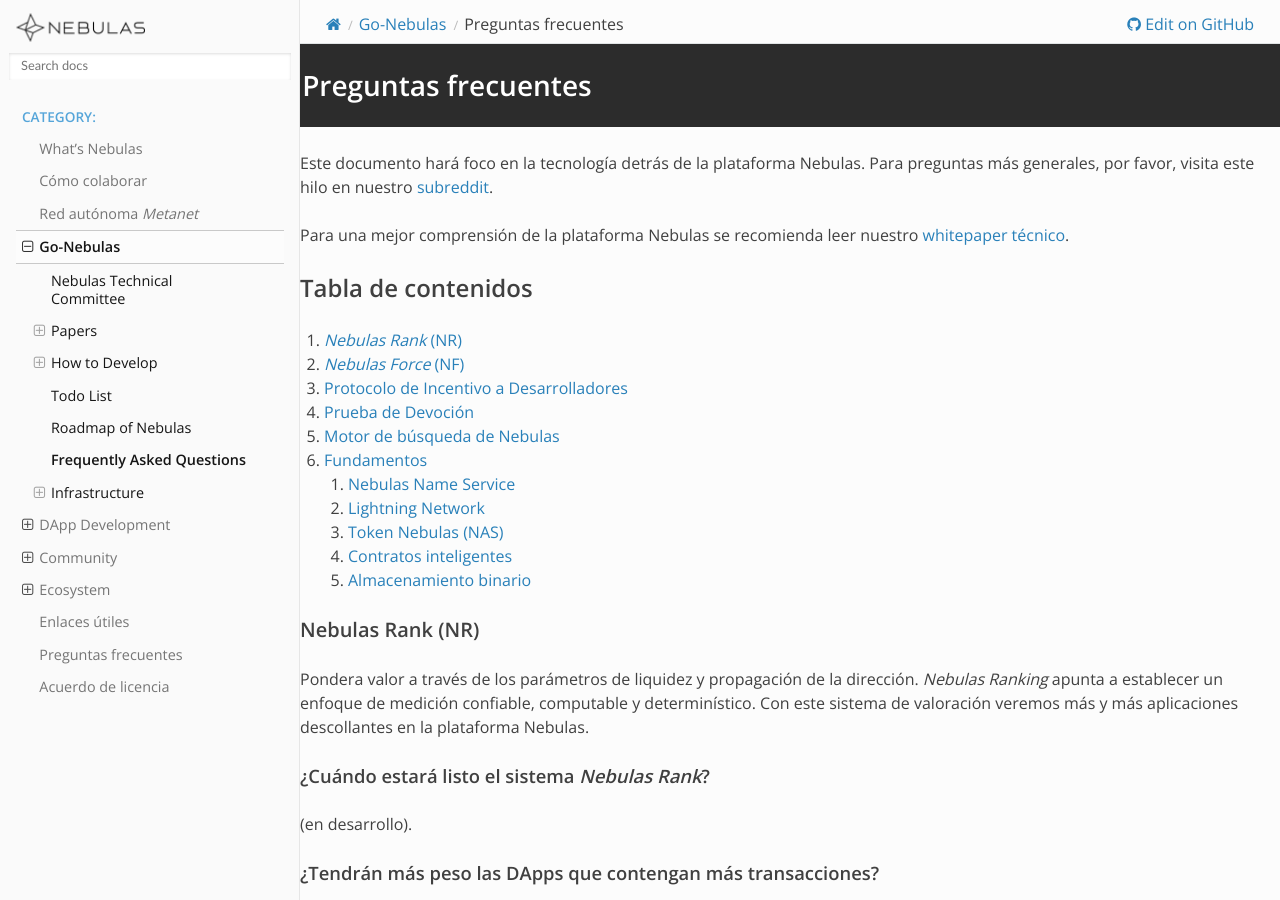
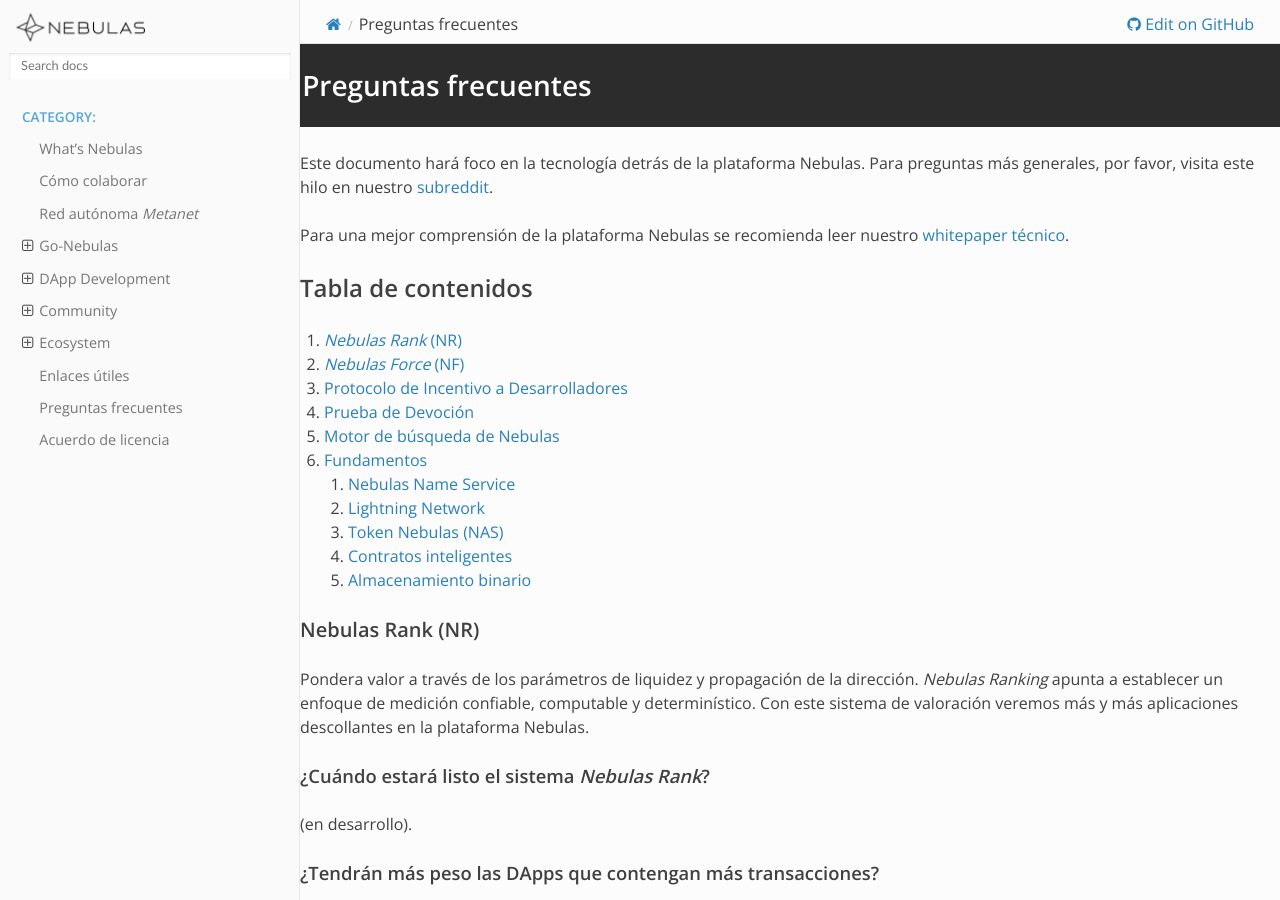
Before and after one commit to nebulasio/nebdocs, a Sphinx documentation site: the page built from docs/go-nebulas/faq.md, in a window 1280 px wide and 900 px high. Built offline with Sphinx 7.4.7 and the Read the Docs theme 2.0.0, drawn with Linux system fonts in a browser that asks for light colours; pages that are not in the unit, such as notebooks, are missing from menus.

Commit message:
remove FAQ from go-nebulas to replace the general FAQ

```diff
--- a/docs/go-nebulas/README.rst
+++ b/docs/go-nebulas/README.rst
@@ -4,7 +4,6 @@
 .. toctree::
     :titlesonly:
 
-    What's Nebulas <whats-nebulas/README.md>
     Nebulas Technical Committee <nebulas-technical-committee/README.md>
     Papers <papers/README.rst>
     Design Overview <overview/README.md>
@@ -12,5 +11,4 @@
     Tutorials <tutorials/README.md>
     Todo List <todo/README.md>
     Roadmap of Nebulas <roadmap.md>
-    Frequently Asked Questions <faq.md>
     Infrastructure <infrastructure/README.rst>
```
